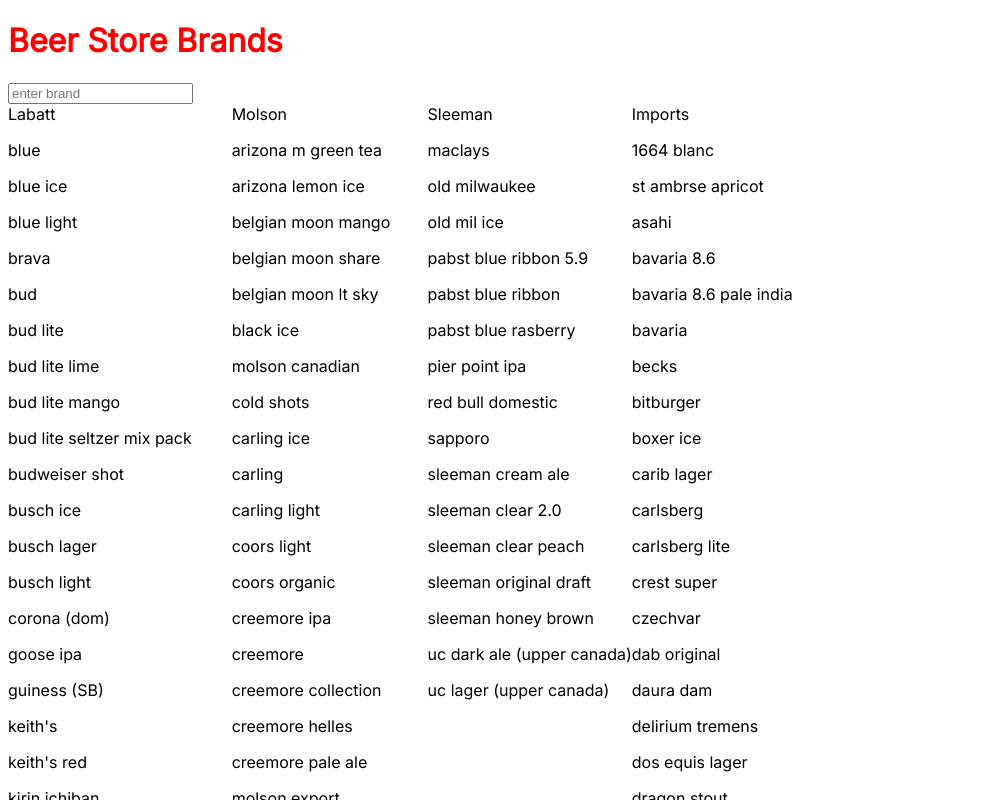
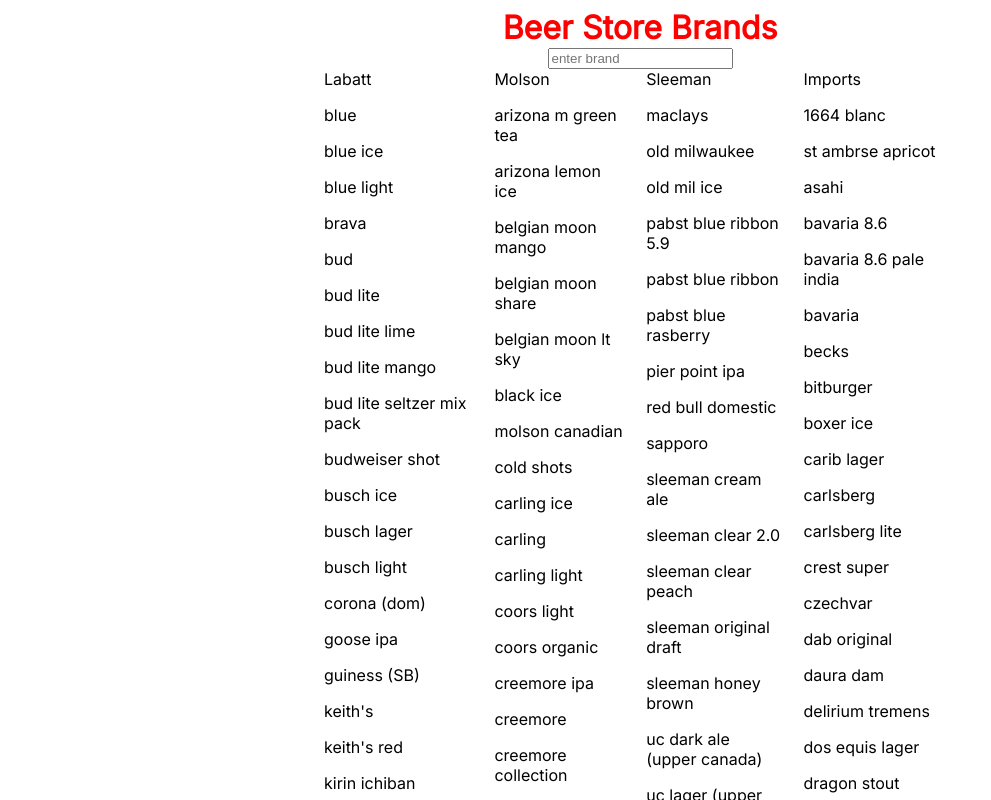
Before and after one commit to myko98/beerStore, a React (Create React App) app: page / in a window 1280 px wide. Shown: the top 800 px of the page, without its empty margins (0-991 px from the left). Built offline with nearby package versions, Linux system fonts and the light colour scheme.

Commit message:
added CSS stylez

```diff
--- a/src/App.js
+++ b/src/App.js
@@ -21,11 +21,10 @@
 
   const removeColumn = (filterBrand, brand, outputBrand) => {
     if (search.length > 0 && outputBrand.length == 0) {
-      return (null
-      );
+      return null;
     }
     return (
-      <div>
+      <div className="padding">
         {brand}
         {filterBrand.map((item) => (
           <p>{item}</p>
@@ -75,9 +74,11 @@
   }, [search]);
 
   return (
-    <div className="App font">
-      <h1 className="red">Beer Store Brands</h1>
-      <input onChange={updateSearch} type="text" placeholder="enter brand" />
+    <div className="App font center">
+      <div className="centerText">
+        <h1 className="red">Beer Store Brands</h1>
+        <input onChange={updateSearch} type="text" placeholder="enter brand" />
+      </div>
       <div className="flex">
         {removeColumn(filterLabatt, "Labatt", outputLabatt)}
         {removeColumn(filterMolson, "Molson", outputMolson)}
--- a/src/styles.css
+++ b/src/styles.css
@@ -1,5 +1,10 @@
+* {
+  box-sizing: border-box;
+}
+
 .red {
   color: red;
+  margin: 0 auto
 }
 
 .flex {
@@ -9,3 +14,21 @@
 .font {
   font-family: 'Inter', sans-serif;
 }
+
+.center {
+  margin: 0 auto;
+  width: 50%
+}
+
+.centerText {
+  text-align: center;
+}
+
+.padding {
+  padding-right:  20px;
+}
+@media only screen and (max-width: 600px) {
+  .center {
+    width: 100%
+  }
+}
```
